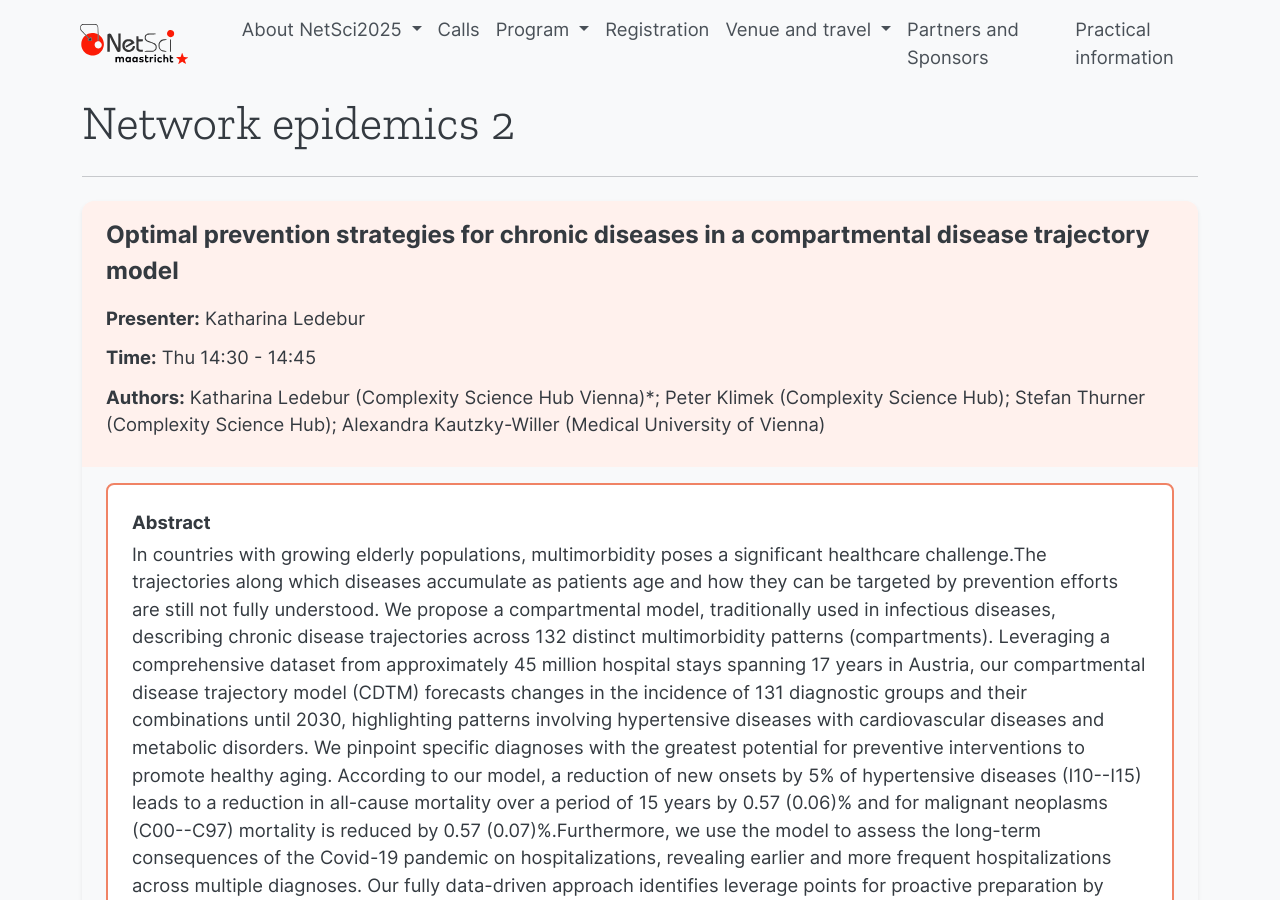
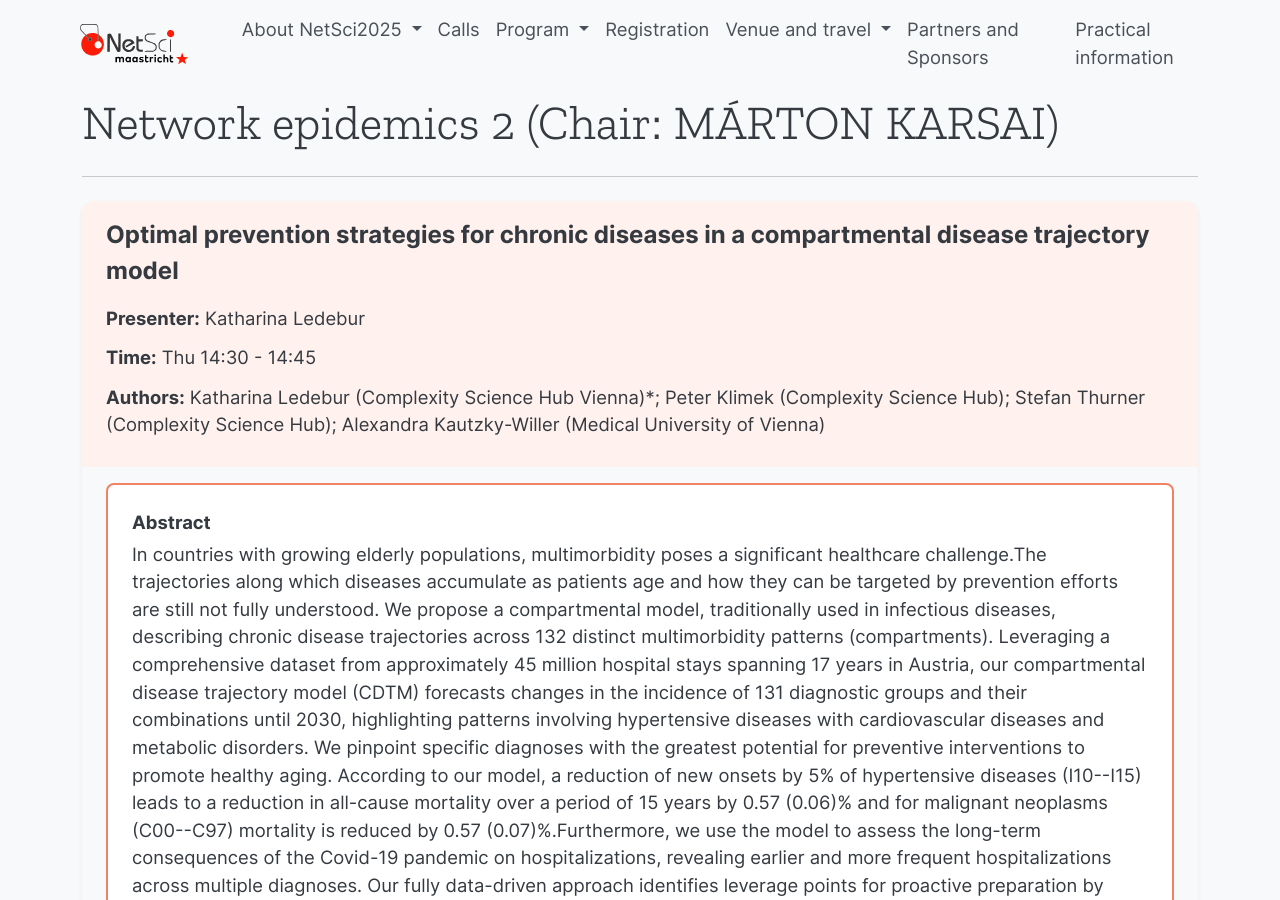
Before and after one commit to NetSci2025/netsci2025.github.io, a Jekyll site: the page built from _parallel/network-epidemics-2.md, in a window 1280 px wide and 900 px high. Built offline with Jekyll 4.4.1, drawn with Linux system fonts in a browser that asks for light colours.

Commit message:
Update network-epidemics-2.md

```diff
--- a/_parallel/network-epidemics-2.md
+++ b/_parallel/network-epidemics-2.md
@@ -1,6 +1,6 @@
 ---
 layout: parallel
-title: "Network epidemics 2"
+title: "Network epidemics 2 (Chair: MÁRTON KARSAI)"
 slug: network-epidemics-2
 permalink: /parallel/network-epidemics-2/
 ---
```
